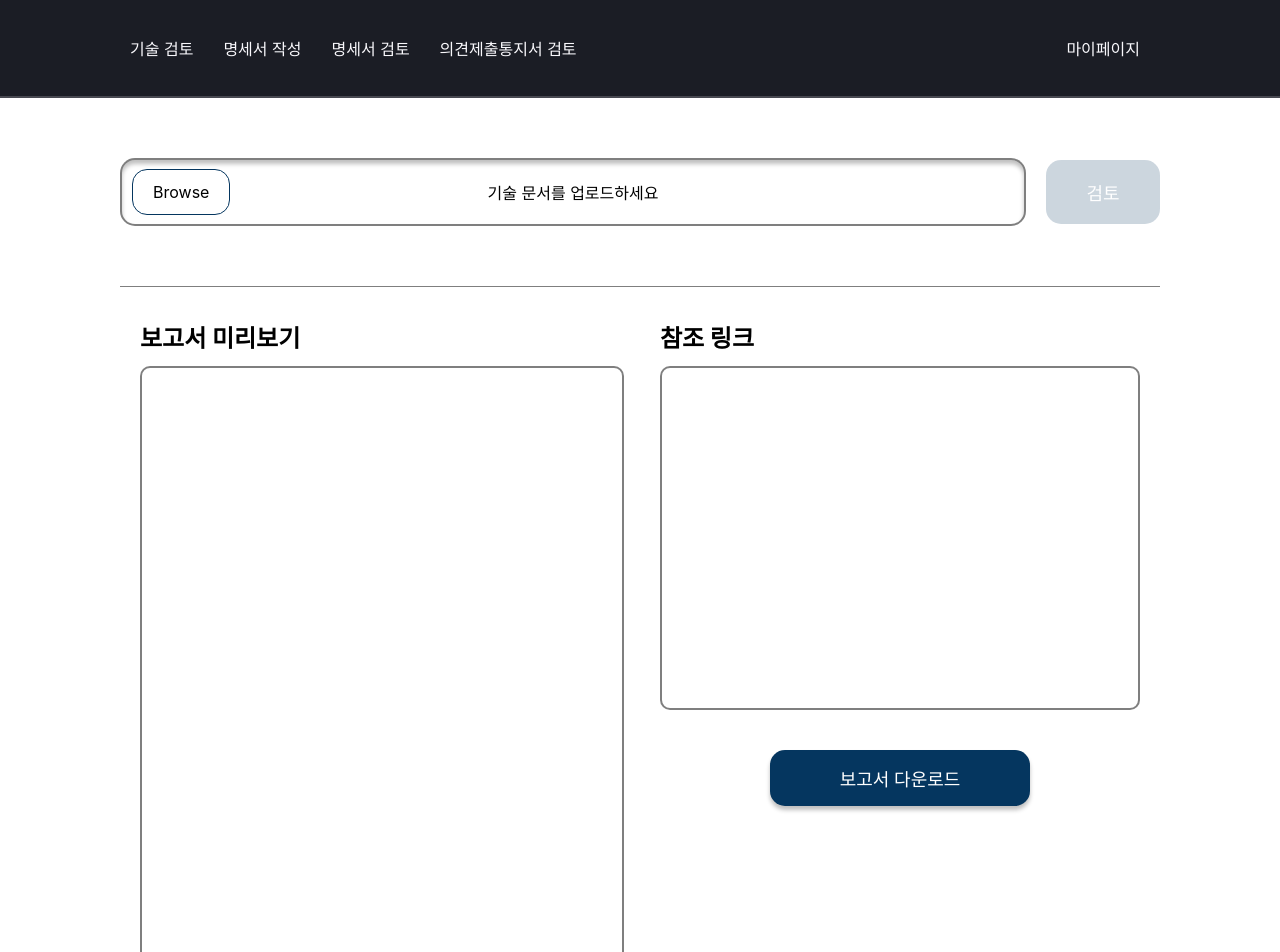
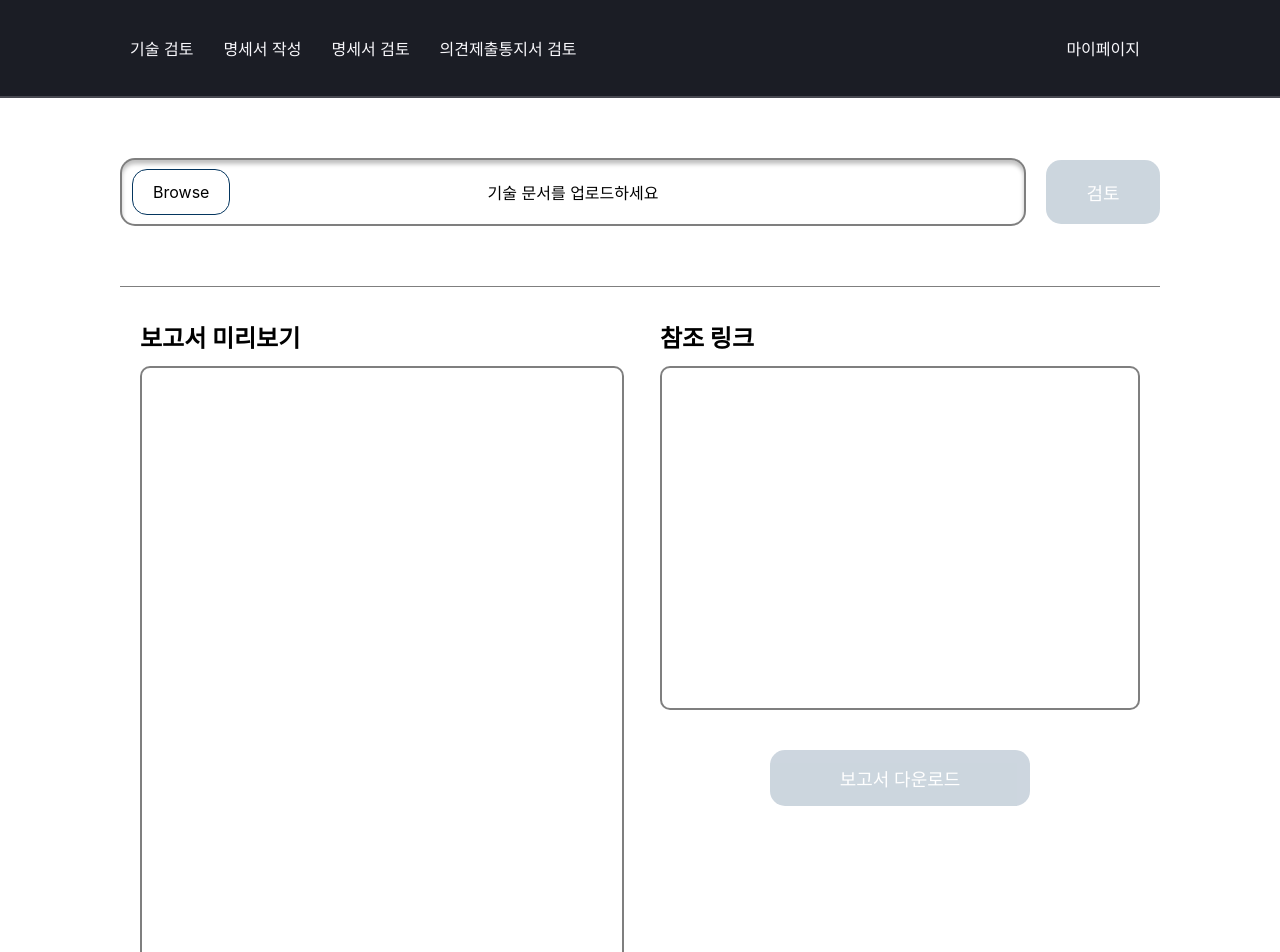
Before and after one commit to 2024KPMG-Team-DP/patai-frontend, a React (Create React App) app: page / in a window 1280 px wide. Shown: the top 952 px of the page. Built offline with nearby package versions, Linux system fonts and the light colour scheme.

Commit message:
feat: 결과 pdf 파일 다운로드

```diff
--- a/src/contexts/TechReviewContext.tsx
+++ b/src/contexts/TechReviewContext.tsx
@@ -5,6 +5,8 @@ interface TechReviewContext {
   setTechReviewPdf: (file: File | null) => void;
   previewUrl: string | null;
   setPreviewUrl: (url: string | null) => void;
+  resultFile: Blob | null;
+  setResultFile: (file: Blob | null) => void;
 }
 
 const TechReviewContext = createContext<TechReviewContext | undefined>({
@@ -12,6 +14,8 @@ const TechReviewContext = createContext<TechReviewContext | undefined>({
   setTechReviewPdf: () => {},
   previewUrl: null,
   setPreviewUrl: () => {},
+  resultFile: null,
+  setResultFile: () => {},
 });
 
 export const useTechReviewContext = () => {
@@ -29,10 +33,18 @@ export const TechReviewContextProvider = ({
 }) => {
   const [techReviewPdf, setTechReviewPdf] = useState<File | null>(null);
   const [previewUrl, setPreviewUrl] = useState<string | null>(null);
+  const [resultFile, setResultFile] = useState<Blob | null>(null);
 
   return (
     <TechReviewContext.Provider
-      value={{ techReviewPdf, setTechReviewPdf, previewUrl, setPreviewUrl }}
+      value={{
+        techReviewPdf,
+        setTechReviewPdf,
+        previewUrl,
+        setPreviewUrl,
+        resultFile,
+        setResultFile,
+      }}
     >
       {children}
     </TechReviewContext.Provider>
--- a/src/repository/analyze.ts
+++ b/src/repository/analyze.ts
@@ -15,6 +15,7 @@ class AnalyzeRepositoryImpl implements AnalyzeRepository {
       headers: {
         "Content-Type": "multipart/form-data",
       },
+      responseType: "blob",
     });
     console.log(response);
 
--- a/src/templates/TechReview.tsx
+++ b/src/templates/TechReview.tsx
@@ -11,8 +11,14 @@ import { SyncLoader } from "react-spinners";
 import { useState } from "react";
 
 export default function TechReview() {
-  const { techReviewPdf, setTechReviewPdf, previewUrl, setPreviewUrl } =
-    useTechReviewContext();
+  const {
+    techReviewPdf,
+    setTechReviewPdf,
+    previewUrl,
+    setPreviewUrl,
+    resultFile,
+    setResultFile,
+  } = useTechReviewContext();
   const [loading, setLoading] = useState(false);
 
   const handleFileSubmit = async () => {
@@ -25,10 +31,27 @@ export default function TechReview() {
         HttpClient
       ).getTechReviewPdf(techReviewPdf);
       console.log(response);
+      setResultFile(response.data);
     } catch (err) {
       console.error(err);
     }
     setLoading(false);
+  };
+
+  const tmp = () => {
+    const url = window.URL.createObjectURL(
+      new Blob([resultFile as BlobPart], { type: "application/pdf" })
+    );
+    const link = document.createElement("a");
+    link.href = url;
+    link.setAttribute("download", "report.pdf"); // 파일 이름 설정
+    document.body.appendChild(link);
+
+    // 클릭하여 다운로드 시작
+    link.click();
+
+    // 사용이 끝난 링크 제거
+    link.parentNode?.removeChild(link);
   };
 
   return (
@@ -69,7 +92,12 @@ export default function TechReview() {
               )}
             </ContentBox>
             <div className="button-wrapper">
-              <BasicButton width={220} height={56}>
+              <BasicButton
+                width={220}
+                height={56}
+                onClick={tmp}
+                disabled={!!!resultFile}
+              >
                 보고서 다운로드
               </BasicButton>
             </div>
```
